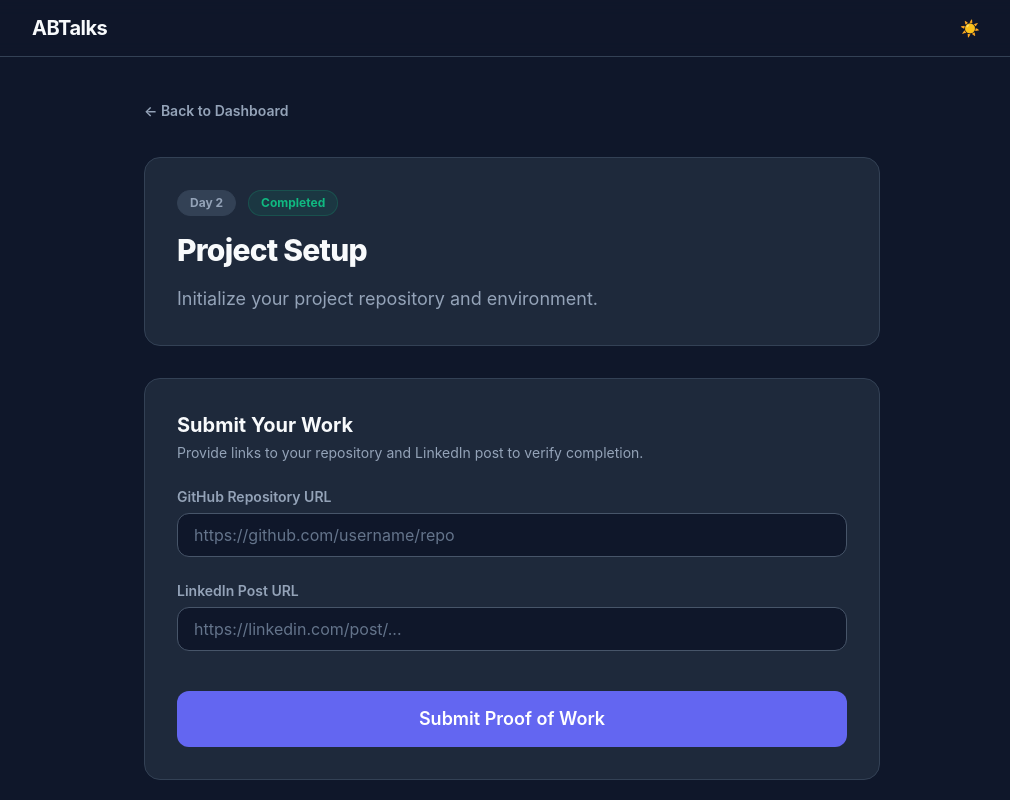
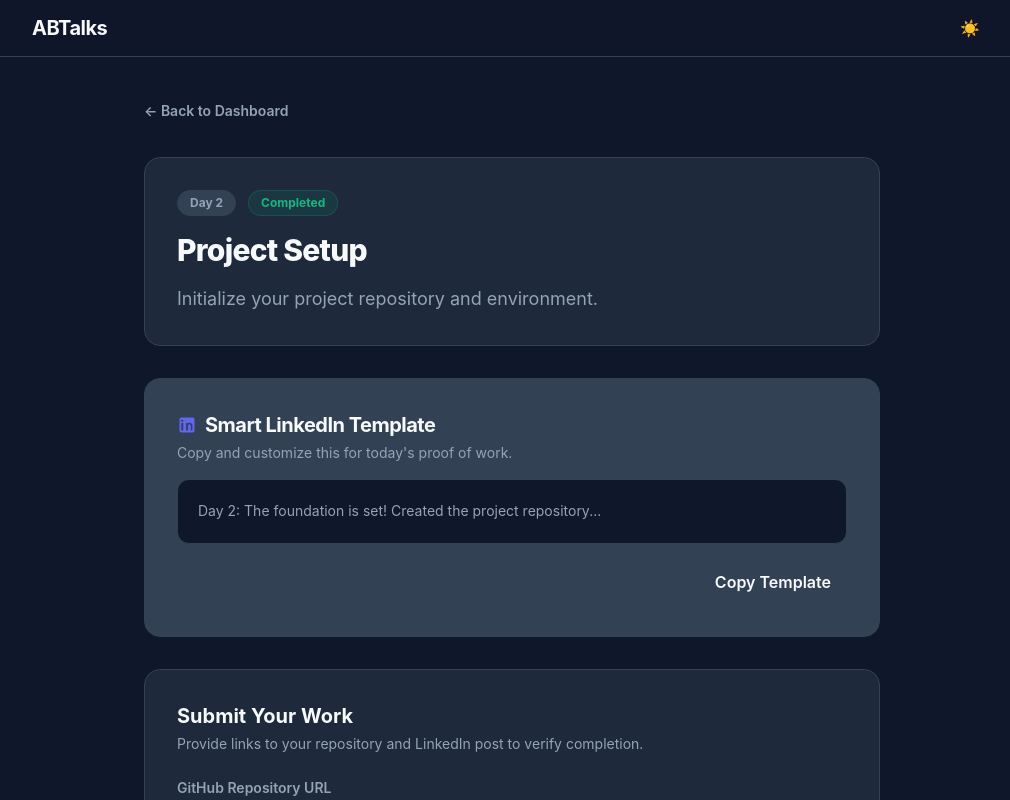
Before and after one commit to KrehantGajjar10/ABTalks, a React (Vite) app: page /day/2 in a window 1280 px wide. Shown: the top 800 px of the page, without its empty margins (128-1138 px from the left). Built offline with nearby package versions, Linux system fonts and the light colour scheme.

Commit message:
feat: implement smart linkedin builder plus-one feature

```diff
--- /dev/null
+++ b/src/components/challenge/SmartLinkedInBuilder.jsx
@@ -0,0 +1,60 @@
+import { useState } from 'react';
+import { Card } from '../ui/Card';
+import { Button } from '../ui/Button';
+
+export function SmartLinkedInBuilder({ template }) {
+  const [copyStatus, setCopyStatus] = useState('idle');
+
+  if (!template) return null;
+
+  const handleCopy = async () => {
+    if (!navigator?.clipboard) {
+      setCopyStatus('error');
+      return;
+    }
+
+    try {
+      await navigator.clipboard.writeText(template);
+      setCopyStatus('copied');
+      setTimeout(() => setCopyStatus('idle'), 2000);
+    } catch (err) {
+      console.error('Failed to copy: ', err);
+      setCopyStatus('error');
+    }
+  };
+
+  return (
+    <Card className="p-6 md:p-8 border-border-subtle bg-bg-surface-elevated">
+      <div className="mb-4">
+        <div className="flex items-center gap-2 mb-1">
+          <svg className="w-5 h-5 text-accent-primary" fill="currentColor" viewBox="0 0 24 24">
+             <path d="M19 3a2 2 0 0 1 2 2v14a2 2 0 0 1-2 2H5a2 2 0 0 1-2-2V5a2 2 0 0 1 2-2h14m-.5 15.5v-5.3a3.26 3.26 0 0 0-3.16-3.8c-1.1 0-1.8.6-2.1 1.2v-1h-2.3v9h2.3v-4.9c0-1.3.2-2.5 1.8-2.5 1.5 0 1.5 1.5 1.5 2.6v4.9h2.2M7.5 18.5v-9h-2.3v9h2.3m-1.2-10.3c.8 0 1.3-.5 1.3-1.2 0-.7-.5-1.2-1.4-1.2-.8 0-1.3.5-1.3 1.2 0 .7.5 1.2 1.4 1.2Z" />
+          </svg>
+          <h2 className="text-xl font-bold text-text-primary tracking-tight">Smart LinkedIn Template</h2>
+        </div>
+        <p className="text-sm text-text-secondary">Copy and customize this for today's proof of work.</p>
+      </div>
+
+      <div className="bg-bg-app rounded-xl p-4 md:p-5 border border-border-subtle mb-4 overflow-x-auto">
+        <pre className="text-sm text-text-secondary whitespace-pre-wrap font-sans leading-relaxed break-words">
+          {template}
+        </pre>
+      </div>
+
+      <div className="flex flex-col sm:flex-row items-center justify-end gap-4">
+        {copyStatus === 'error' && (
+          <p className="text-sm text-status-error w-full text-center sm:text-left mr-auto">
+            Copy failed - Please select and copy manually.
+          </p>
+        )}
+        <Button
+          variant={copyStatus === 'copied' ? 'outline' : 'secondary'}
+          onClick={handleCopy}
+          className={`w-full sm:w-auto ${copyStatus === 'copied' ? 'border-status-success text-status-success hover:bg-status-success/10' : ''}`}
+        >
+          {copyStatus === 'copied' ? 'Copied! ✓' : 'Copy Template'}
+        </Button>
+      </div>
+    </Card>
+  );
+}
--- a/src/pages/ChallengeDayPage.jsx
+++ b/src/pages/ChallengeDayPage.jsx
@@ -1,6 +1,7 @@
 import { useParams, Link } from 'react-router-dom';
 import { mockData } from '../data/mockData';
 import { TaskBrief } from '../components/challenge/TaskBrief';
+import { SmartLinkedInBuilder } from '../components/challenge/SmartLinkedInBuilder';
 import { SubmissionForm } from '../components/challenge/SubmissionForm';
 import { Button } from '../components/ui/Button';
 
@@ -32,6 +33,7 @@ export default function ChallengeDayPage() {
       </div>
 
       <TaskBrief challenge={challenge} />
+      <SmartLinkedInBuilder template={challenge.linkedinTemplate} />
       <SubmissionForm />
     </div>
   );
```
